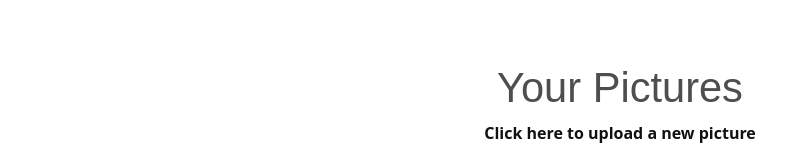
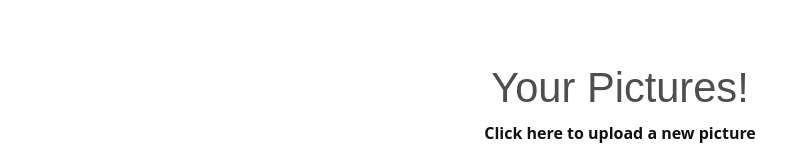
Before and after one commit to LucianoHenn/Portfolio-in-Ract, a React (Create React App) app: page /candelaria in a window 1280 px wide. Shown: the part 141-302 px from the top of the page, without its empty margins (20-806 px from the left). Built offline with nearby package versions, Linux system fonts and the light colour scheme; no server answers; the database is empty; grey boxes are pictures that could not be loaded; a web font is replaced by a local one.

Commit message:
Update Candelaria.jsx

```diff
--- a/src/Routes/Candelaria.jsx
+++ b/src/Routes/Candelaria.jsx
@@ -28,7 +28,7 @@ function Candelaria(){
 <>
     <NavBar />
     <div className="title">
-      <h2>Your Pictures</h2>
+      <h2>Your Pictures!</h2>
       <p>Click here to upload a new picture</p>
     </div>
     <form onSubmit>
```
